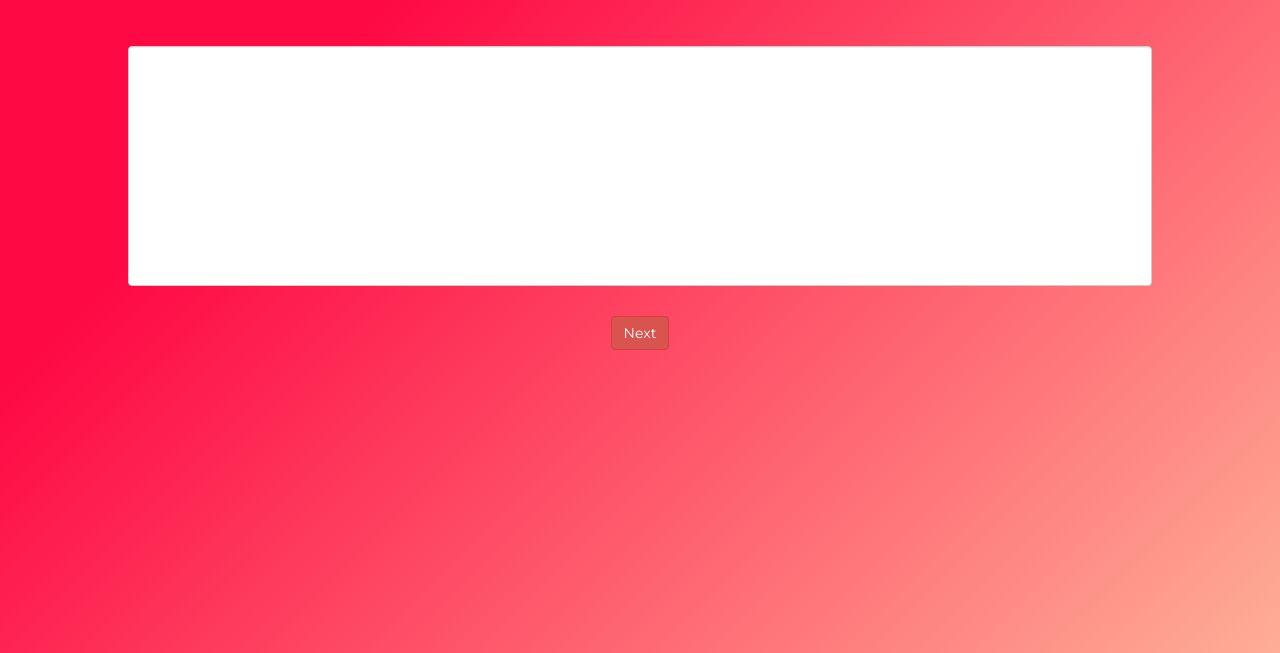
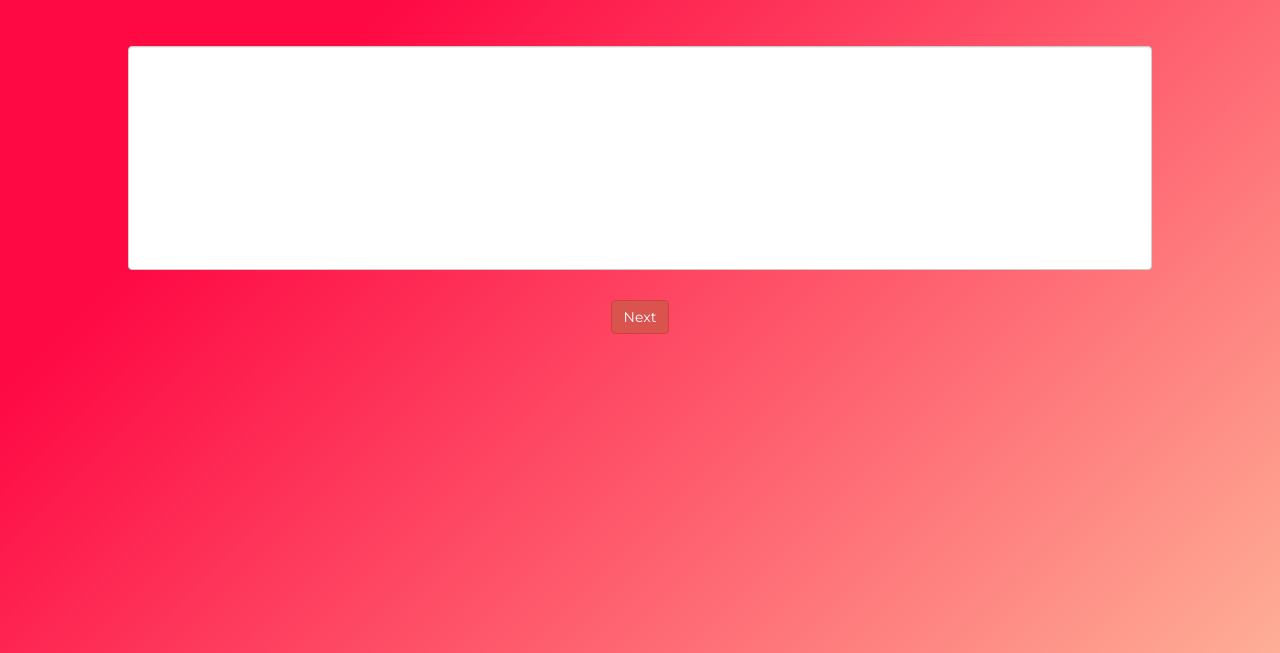
Before and after one commit to LightningWasntTaken/Mamas-Birthday, a plain HTML site: page index.html in a window 1280 px wide. Shown: the part 147-800 px from the top of the page. Drawn offline with nearby package versions, Linux system fonts and the light colour scheme.

Commit message:
Add files via upload

```diff
--- a/style.css
+++ b/style.css
@@ -7,9 +7,9 @@ background-image: linear-gradient(315deg, #feae96 0%, #fe0944 74%);
 }
 #divone{
     width: 80%;
-    background-color: whitesmoke;
+    background-color: white;
     border-radius: 25px;
-    height: 30%;
+    height: 28%;
 }
 .form-control{
     height: 100%;
```
